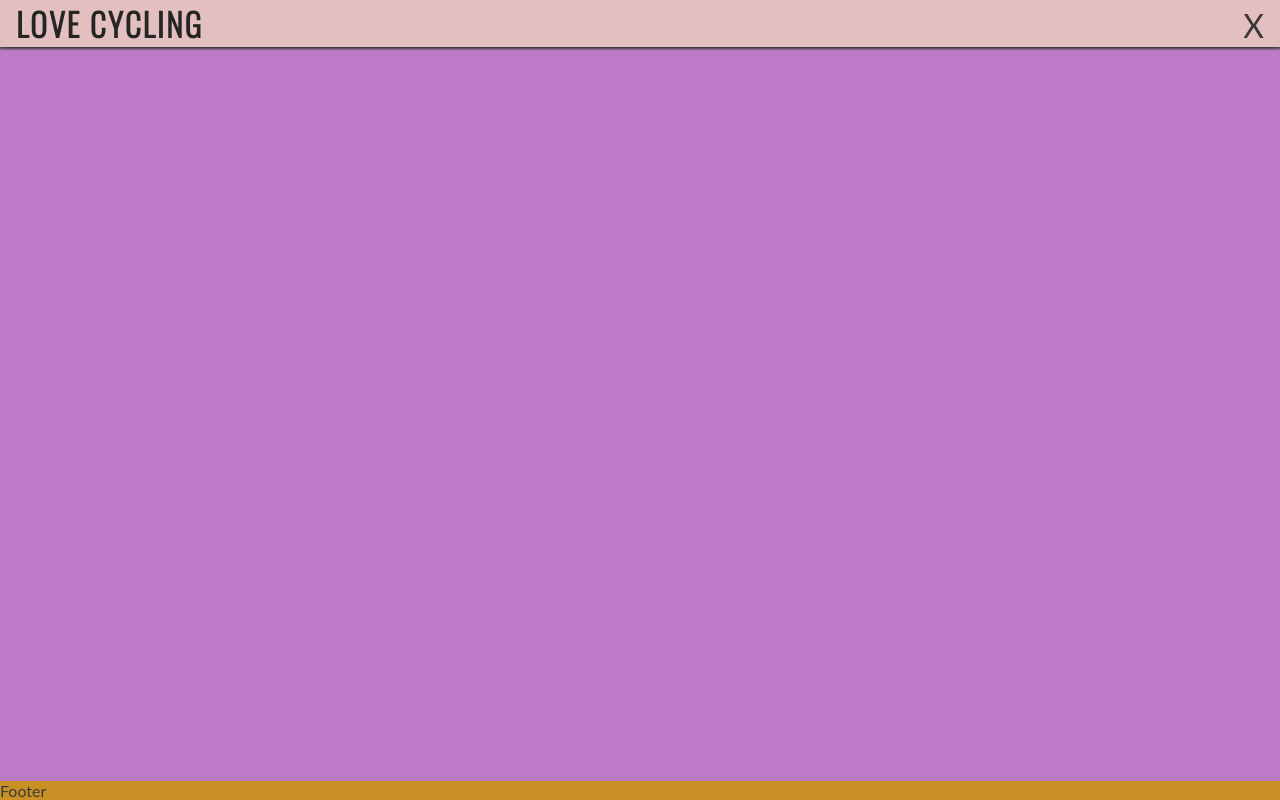
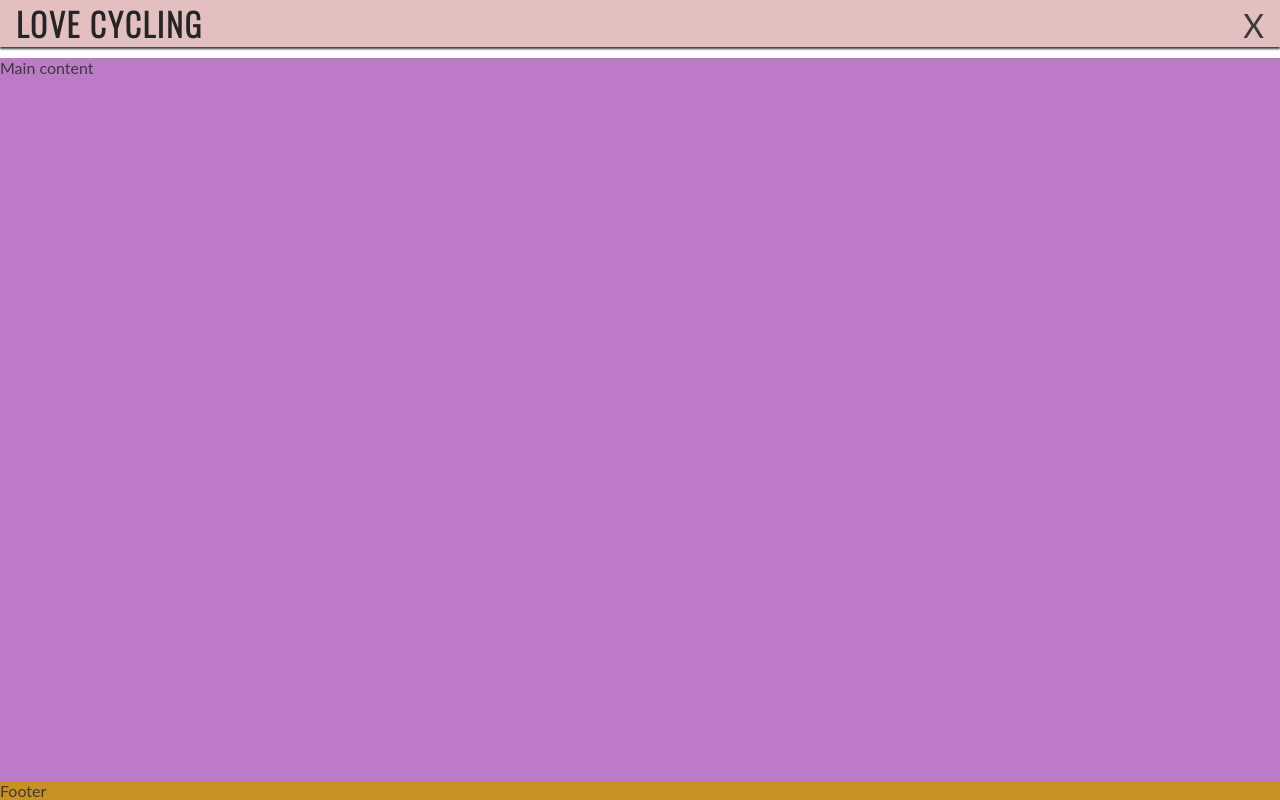
Before and after one commit to IsaLubs/love-cycling, a plain HTML site: page index.html in a window 1280 px wide. Drawn offline with nearby package versions, Linux system fonts and the light colour scheme.

Commit message:
Add margin-top to main element so it appers under fixed header

```diff
--- a/assets/css/style.css
+++ b/assets/css/style.css
@@ -86,6 +86,7 @@ main {
     background-color: rgb(189, 122, 199);
     /* Make main element take up any surplus space to push footer down */
     flex: 1 0 auto;
+    margin-top: 58px;
 }
 
 /* Footer */
```
